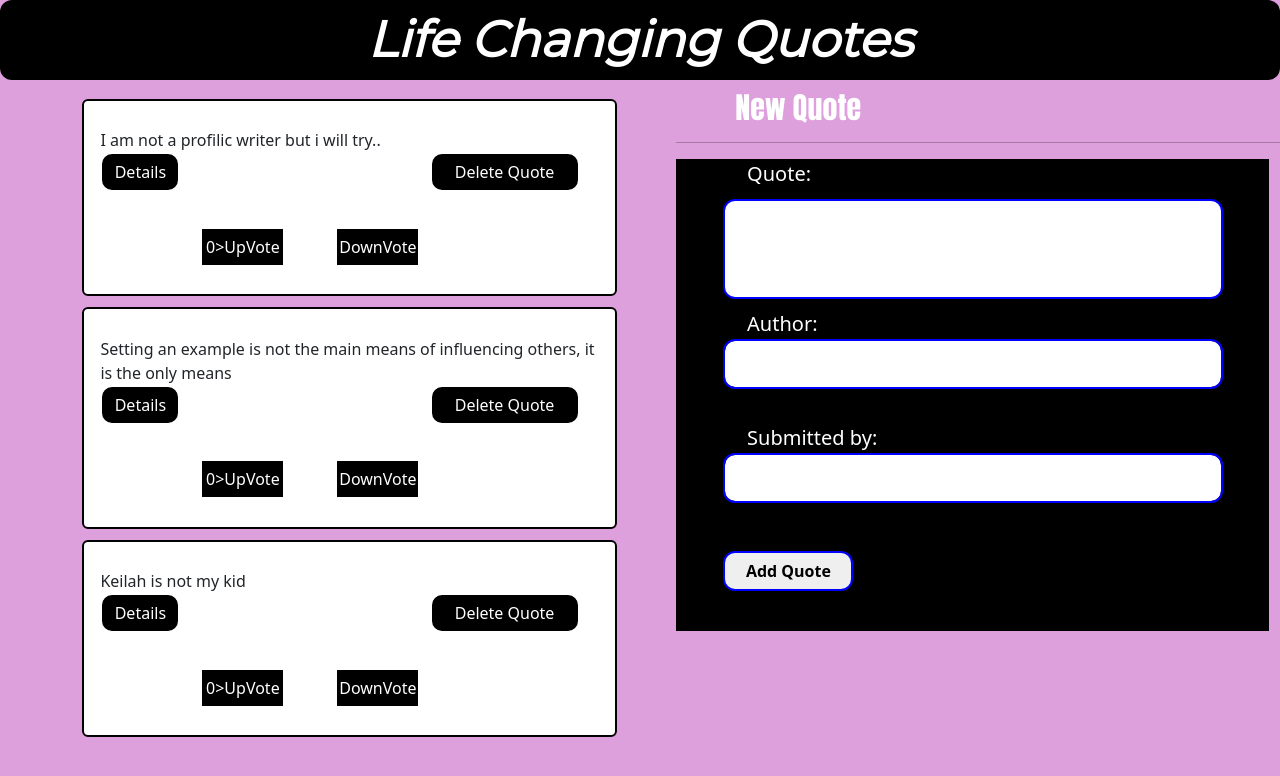
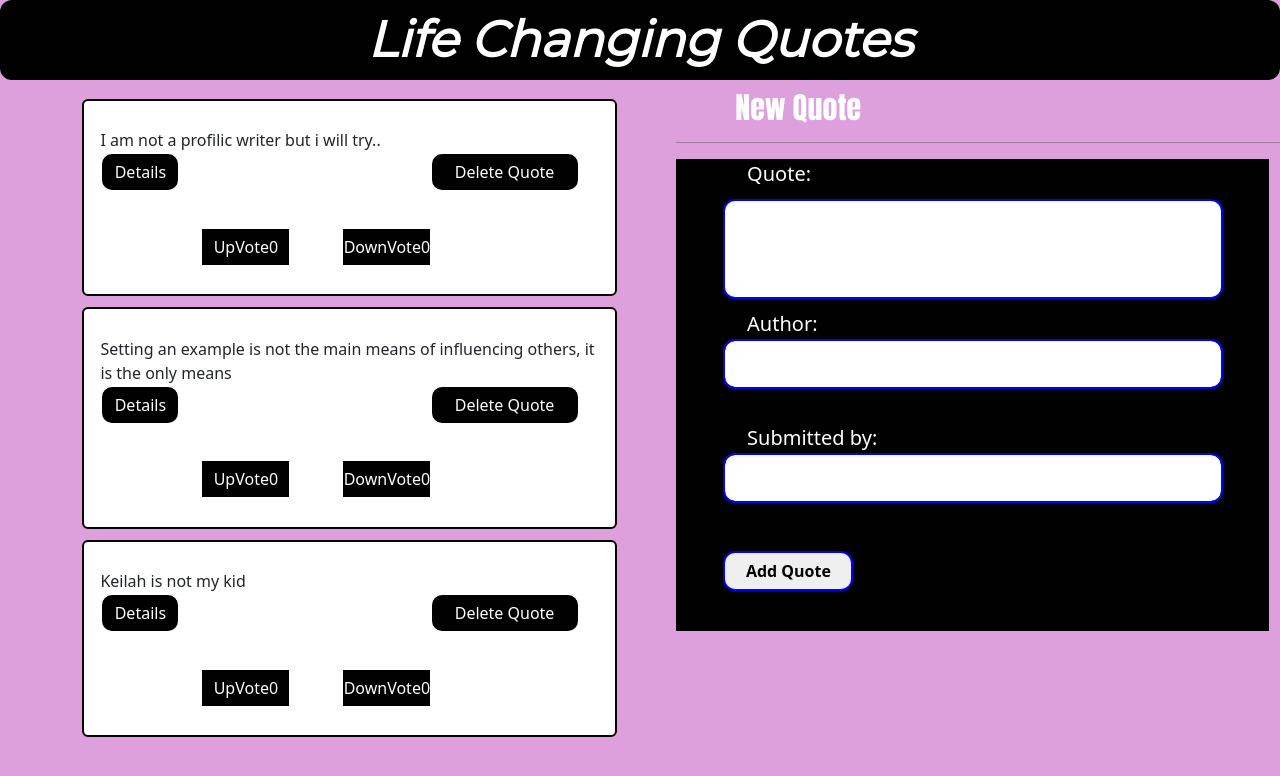
Before and after one commit to bobbinnej/lifechanging-quotes, an Angular app: page / in a window 1280 px wide. Shown: the top 776 px of the page. Built offline with nearby package versions, Linux system fonts and the light colour scheme.

Commit message:
Give logic to downvote button

```diff
--- a/src/app/quote/quote.component.css
+++ b/src/app/quote/quote.component.css
@@ -41,7 +41,7 @@
      display: inline-block;
  }
 .upvote{
-    width: 85px;
+    width: 91px;
     height:40px;
     color: white;
     background-color: black;
@@ -56,7 +56,7 @@
 
 }
 .downvote{
-    width: 85px;
+    width: 91px;
     height:40px;
     color: white;
     background-color: black;
--- a/src/app/quote/quote.component.html
+++ b/src/app/quote/quote.component.html
@@ -24,9 +24,9 @@
 
 
              <div class="votes">
-                <button class="upvote" id="upVote" (click)="upVoteQuote()">{{uvotes}}>UpVote</button>
+                <button class="upvote"  (click)="upVoteQuote()">UpVote{{uvotes}}</button>
 
-                <button class="downvote">DownVote</button>
+                <button class="downvote" (click)="downVoteQuote()">DownVote{{dvotes}}</button>
 
              </div>
 
--- a/src/app/quote/quote.component.ts
+++ b/src/app/quote/quote.component.ts
@@ -54,6 +54,14 @@ deleteQuote(isComplete: any, index: number){
   upVoteQuote(){
     this.uvotes=this.uvotes+1;
   }
+  /**Down vote button adds1 when clicked */
+   dvotes=0;
+   downVoteQuote(){
+     this.dvotes=this.dvotes+1;
+   }
+
+
+
   constructor() { }
 
   ngOnInit(): void {
```
